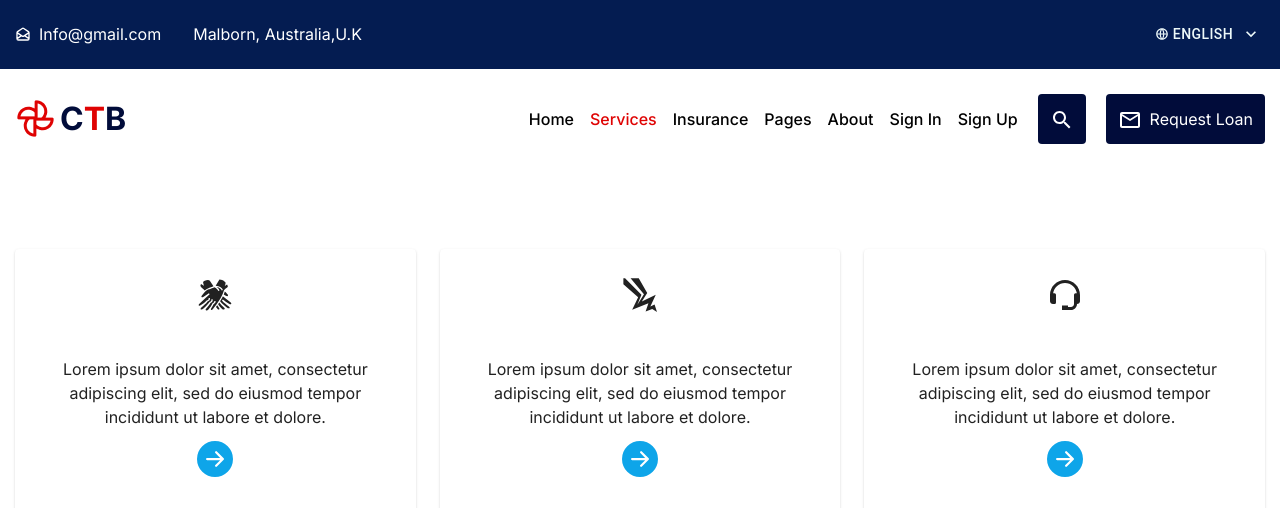
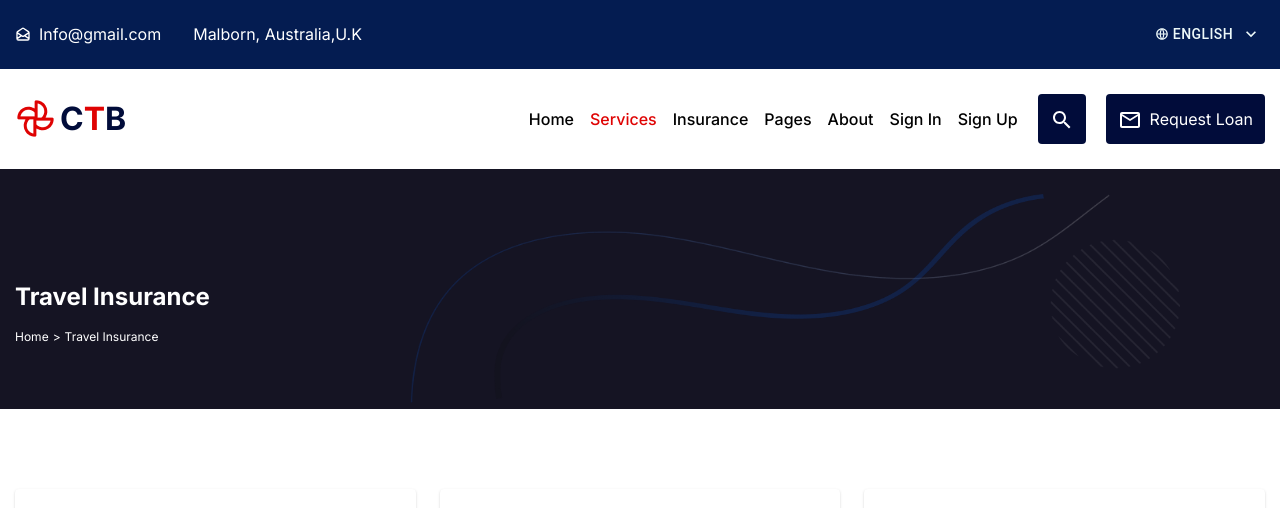
Before and after one commit to emon-webdev/Capital-Trust-Bank, a React (Create React App) app: page /travelinsurance in a window 1280 px wide. Shown: the top 508 px of the page. Built offline with nearby package versions, Linux system fonts and the light colour scheme; no server answers.

Commit message:
dynamic banner added to insurance

```diff
--- a/src/Pages/Insurance/HealthInsurance.js
+++ b/src/Pages/Insurance/HealthInsurance.js
@@ -1,10 +1,15 @@
-import React from 'react'
+import React, { useState } from 'react'
+import DynamicBanner from '../Shared/DynamicBanner/DynamicBanner';
 import HealthCard from './HealthCard'
 import HealthForm from './HealthForn'
 
 export default function HealthInsurance() {
+  const [name, setName] = useState("Health Insurance");
   return (
     <div>
+      <div className="">
+        <DynamicBanner  name={name}></DynamicBanner>
+      </div>
       <HealthCard></HealthCard>
       <HealthForm></HealthForm>
     </div>
--- a/src/Pages/Insurance/TravelInsurance.js
+++ b/src/Pages/Insurance/TravelInsurance.js
@@ -1,10 +1,15 @@
-import React from 'react'
+import React, { useState } from 'react'
+import DynamicBanner from '../Shared/DynamicBanner/DynamicBanner';
 import TravelCard from './TravelCard'
 import TravelForm from './TravelForm'
 
 export default function TravelInsurance() {
+  const [name, setName] = useState("Travel Insurance");
   return (
     <div>
+         <div className="">
+      <DynamicBanner name={name}></DynamicBanner>
+      </div>
       <TravelCard></TravelCard>
       <TravelForm></TravelForm>
     </div>
```
